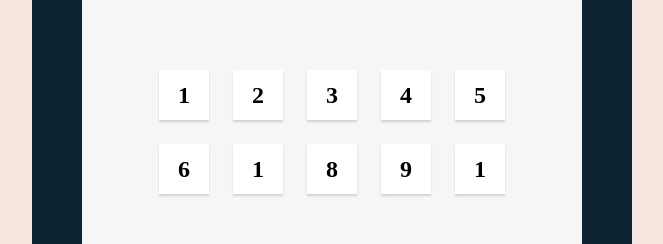
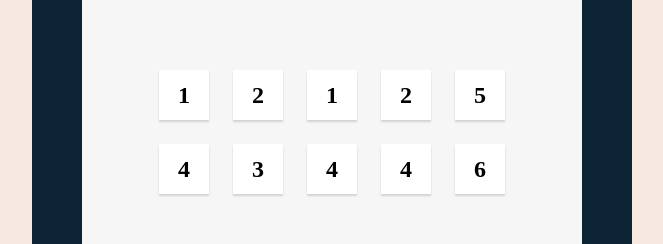
Before and after one commit to jieunchung/tenzies, a React (Create React App) app: page / in a window 1280 px wide. Shown: the part 276-520 px from the top of the page, without its empty margins (308-971 px from the left). Built offline with nearby package versions, Linux system fonts and the light colour scheme.

Commit message:
Map array to die components

```diff
--- a/src/App.js
+++ b/src/App.js
@@ -1,39 +1,28 @@
-import React from "react";
+import React, { useState } from "react";
 import Die from "./components/Die";
 
-/**
- *
- * Write a function that returns an array
- * of 10 random numbers between 1-6 inclusive.
- *
- * Log the array of numbers to the console for now
- */
+const App = () => {
+  const [dice, setDice] = useState(allNewDice());
 
-const App = () => {
-  const allNewDice = () => {
-    const numberArray = [];
+  /**
+   * changed const to function.
+   * javascript moves the function to the top when using function
+   * so you can access it before initialization.
+   */
+  function allNewDice() {
+    const diceArray = [];
     for (let i = 0; i < 10; i++) {
-      numberArray.push(Math.floor(Math.random() * 6) + 1);
+      diceArray.push(Math.floor(Math.random() * 6) + 1);
     }
-    return numberArray;
-  };
-  console.log(allNewDice());
+    return diceArray;
+  }
+
+  const diceElements = dice.map((die) => <Die value={die} />);
 
   return (
     <main>
       <div className="game">
-        <div className="die-grid">
-          <Die value="1" />
-          <Die value="2" />
-          <Die value="3" />
-          <Die value="4" />
-          <Die value="5" />
-          <Die value="6" />
-          <Die value="1" />
-          <Die value="8" />
-          <Die value="9" />
-          <Die value="1" />
-        </div>
+        <div className="die-grid">{diceElements}</div>
       </div>
     </main>
   );
```
